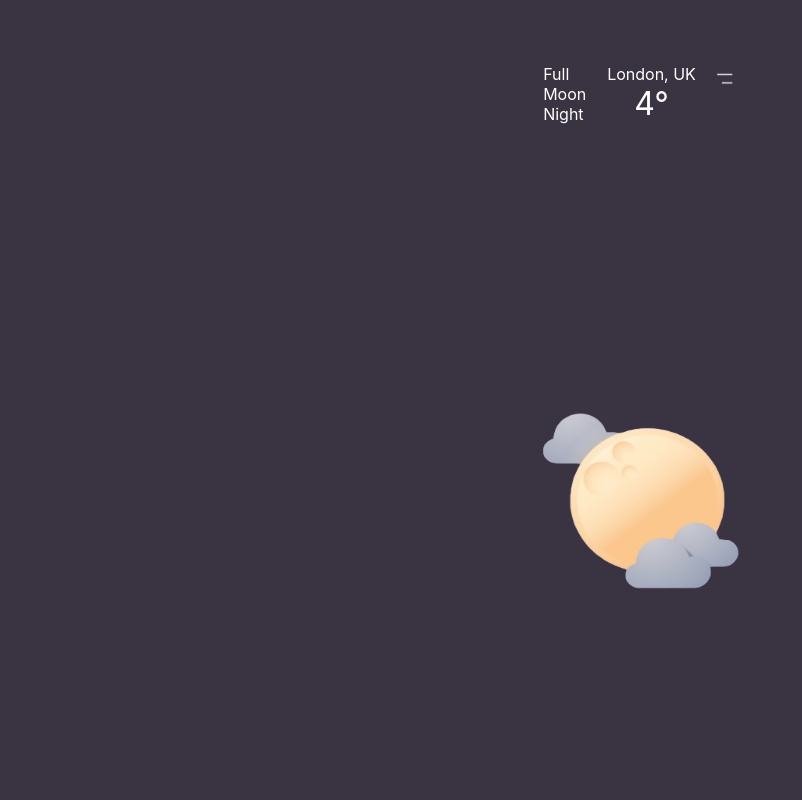
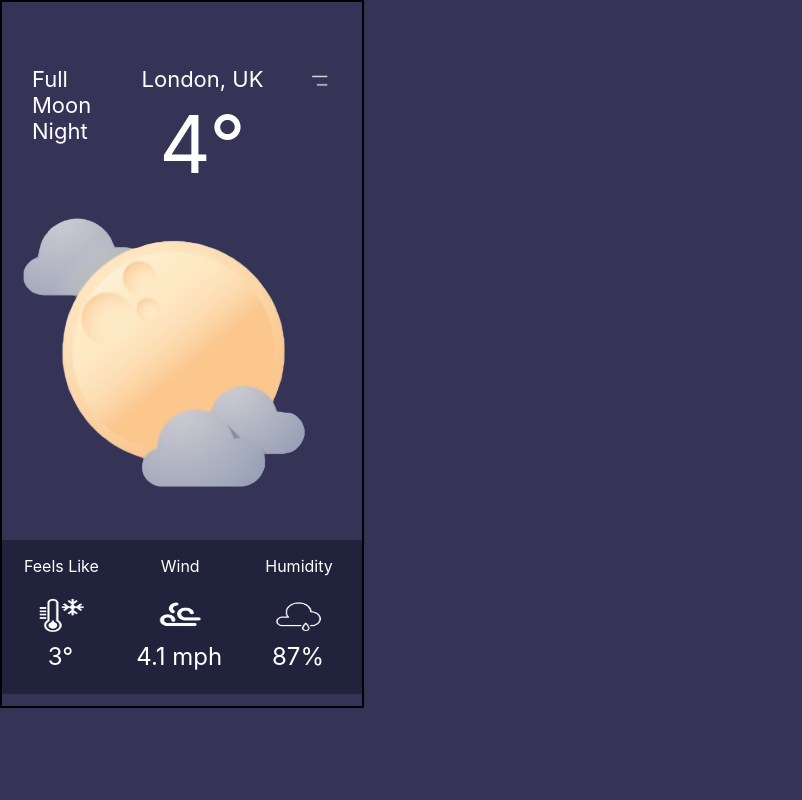
Before and after one commit to favour33/weather-app, a React (Create React App) app: page / in a window 1280 px wide. Shown: the top 800 px of the page, without its empty margins (0-802 px from the left). Built offline with nearby package versions, Linux system fonts and the light colour scheme.

Commit message:
Add Modular Design Pattern and Extra CSS to closer match the design

```diff
--- a/src/components/conditionsBar.js
+++ b/src/components/conditionsBar.js
@@ -1,34 +1,60 @@
 import React from "react";
-import feelsLikePic from '../pic/feelsLike.PNG'
-import windPic from '../pic/windy.PNG'
-import humidityPic from '../pic/partRain.PNG'
-
+import feelsLikePic from "../pic/feelsLike.PNG";
+import windPic from "../pic/windy.PNG";
+import humidityPic from "../pic/partRain.PNG";
 
 const ConditionsBar = () => {
   return (
     <div class="conditionsBarContainer">
-            <div id="condition1">
+      <div className="condition">
+        <p className="condition-name">Feels Like</p>
+        <img id="thermometerIcon" src={feelsLikePic} alt="Themostat" />
+        <p className="degree">3°</p>
+      </div>
+      {/*  */}
+      <div className="condition">
+        <p className="condition-name">Wind</p>
+        <img id="windyIcon" src={windPic} alt="windy" />
+        <p className="degree">4.1 mph</p>
+        {/*  */}
+      </div>
+      {/*  */}
+      <div className="condition">
+        <p className="condition-name">Humidity</p>
+        <img id="humidityIcon" src={humidityPic} alt="humidity" />
+        <p className="degree">87%</p>
+        {/*  */}
+      </div>
+
+      {/* <div id="condition1">
         Feels Like
         <div id="thermostatImgContainer">
           <img id="thermometerIcon" src={feelsLikePic} alt="icon" />
         </div>
-                <div id="conditionsImgPic1" class="conditionsImgPic">3°</div>
+        <div id="conditionsImgPic1" class="conditionsImgPic">
+          3°
         </div>
-            <div id="condition2">
+      </div> */}
+
+      {/* <div id="condition2">
         Wind
         <div id="windyImgContainer">
           <img id="windyIcon" src={windPic} alt="windy" />
         </div>
-                <div id="conditionsImgPic2" class="conditionsImgPic">4.1 mph</div>
+        <div id="conditionsImgPic2" class="conditionsImgPic">
+          4.1 mph
         </div>
-            <div id="condition3">
+      </div> */}
+      {/* <div id="condition3">
         Humidity
         <div id="humidityImgContainer">
           <img id="humidityIcon" src={humidityPic} alt="humidity" />
         </div>
-                <div id="conditionsImgPic3" class="conditionsImgPic">87%</div>
+        <div id="conditionsImgPic3" class="conditionsImgPic">
+          87%
         </div>
-        </div >
-    )
-}
-export default ConditionsBar
+      </div> */}
+    </div>
+  );
+};
+export default ConditionsBar;
--- a/src/css/image.css
+++ b/src/css/image.css
@@ -1,6 +1,6 @@
 #mainImage {
-    width: 200px;
-    height: 250px;
+  width: 80%;
+  margin-left: 17px;
 }
 
 #thermometerIcon,
--- a/src/css/index.css
+++ b/src/css/index.css
@@ -1,14 +1,17 @@
 body {
   margin: 0;
-    font-family: -apple-system, BlinkMacSystemFont, 'Segoe UI', 'Roboto', 'Oxygen', 'Ubuntu', 'Cantarell', 'Fira Sans', 'Droid Sans', 'Helvetica Neue', sans-serif;
+  font-family: -apple-system, BlinkMacSystemFont, "Segoe UI", "Roboto", "Oxygen",
+    "Ubuntu", "Cantarell", "Fira Sans", "Droid Sans", "Helvetica Neue",
+    sans-serif;
   -webkit-font-smoothing: antialiased;
   -moz-osx-font-smoothing: grayscale;
-    background-color: #393342;
+  background-color: #363456;
   color: white;
 }
 
 code {
-    font-family: source-code-pro, Menlo, Monaco, Consolas, 'Courier New', monospace;
+  font-family: source-code-pro, Menlo, Monaco, Consolas, "Courier New",
+    monospace;
 }
 
 .appContainer {
@@ -16,44 +19,77 @@ code {
   display: flex;
   flex-direction: column;
   align-items: center;
+
+  /* Come back and delete me later, just to help see the app */
+  width: 360px;
+  height: 640px;
+  border: solid 2px black;
 }
 
 .topContainerParent {
-    display: flex;
+  /* display: flex; */
+  width: 300px;
+  font-size: 22px;
+}
+
+#temperature {
+  text-align: center;
+
+  font-size: 80px;
+  margin-top: 3px;
 }
 
 .topContainer {
   display: flex;
+  justify-content: space-between;
 }
 
 #conditions {
   width: 4em;
 }
 
-#temperature {
-    text-align: center;
-    font-size: xx-large;
-}
-
 .middleContainerParent {
   display: flex;
-    padding-top: 20%;
+  margin-top: -25px;
 }
 
 .conditionsContainerParent {
   display: flex;
-    padding-top: 23%;
 }
 
 .conditionsBarContainer {
   display: flex;
   flex-direction: row;
+  width: 360px;
+  background-color: #21233c;
+  height: 134px;
+  padding-top: 20px;
+  margin-top: -15px;
 }
 
-#condition1,
+.condition {
+  height: 100%;
+  display: flex;
+  flex-direction: column;
+  justify-content: center;
+  align-items: center;
+
+  width: 33%;
+  margin-top: -10px;
+}
+
+.degree {
+  margin-top: 0;
+  font-size: 24px;
+  margin-right: 2px;
+}
+
+/* #condition1,
 #codition2,
 #condition3 {
-    padding-right: 1em;
+  flex: 1;
+  justify-content: center;
+  align-items: center;
 }
 
 #conditionsImgPic1 {
@@ -62,10 +98,13 @@ code {
 
 .conditionsImgPic {
   text-align: center;
-}
+} */
 
 .bottomContainerParent {
   display: flex;
+
+  /* Changed bottom conatiner to none so isnt visible */
+  display: none;
 }
 
 .bottomBarContainer {
```
Also changed, not shown: src/components/topBar.js (+9 -13 lines). Lines whose indentation alone changed are shown as unchanged.
